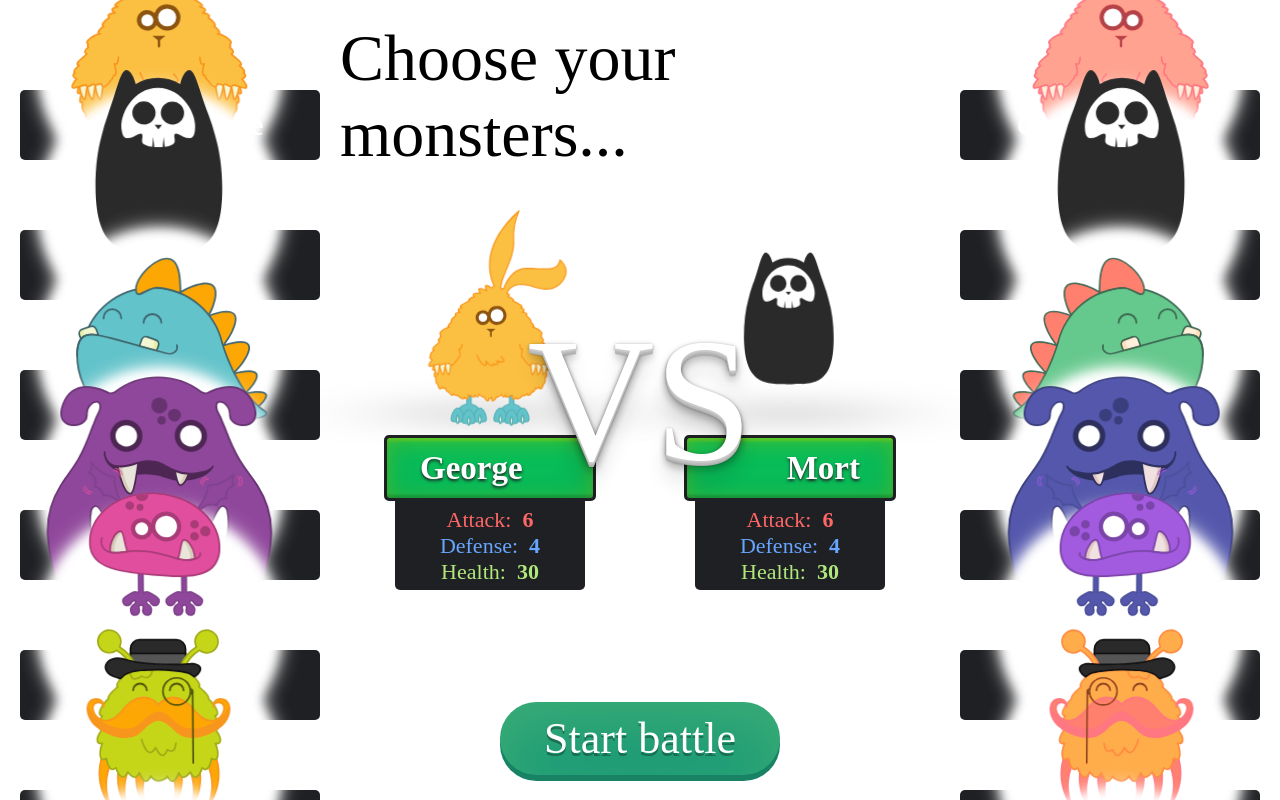
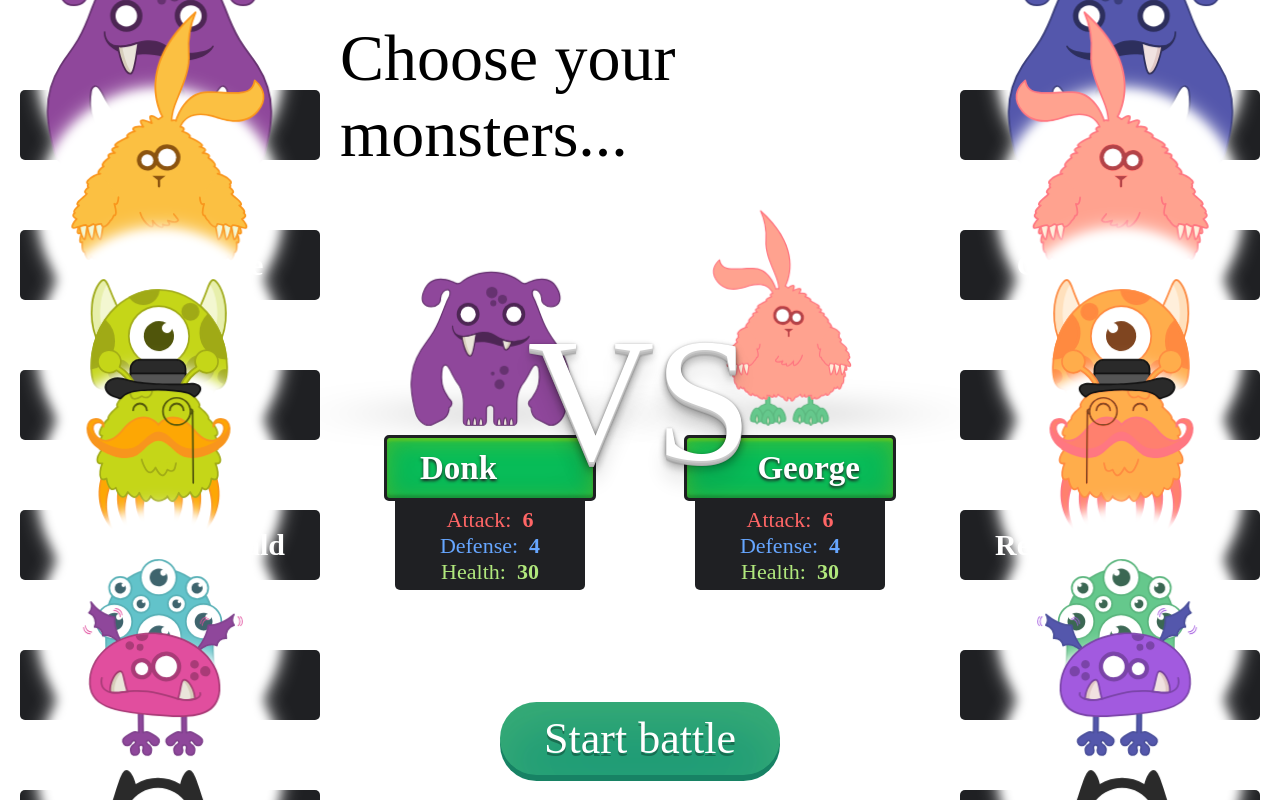
Before and after one commit to opensourcerytv/monsterbattle-react-redux-apollo, a React (Create React App) app: page / in a window 1280 px wide. Built offline with nearby package versions, Linux system fonts and the light colour scheme; a web font is replaced by a local one.

Commit message:
Update - shuffle monsters onload

```diff
--- a/src/App.js
+++ b/src/App.js
@@ -6,8 +6,15 @@ import BattleMat from './components/BattleMat'
 import './styles.css'
 
 const {max, floor, random} = Math
+const shuffle = (a) => {
+  for (let i = a.length; i; i--) {
+      let j = Math.floor(Math.random() * i);
+      [a[i - 1], a[j]] = [a[j], a[i - 1]];
+  }
+  return a;
+}
 
-const monsters = [
+const monsters = shuffle([
   {name: 'George', attack: 6, defense: 4, health: 30},
   {name: 'Mort', attack: 6, defense: 4, health: 30},
   {name: 'Steve', attack: 6, defense: 4, health: 30},
@@ -16,7 +23,7 @@ const monsters = [
   {name: 'Reginald', attack: 6, defense: 4, health: 30},
   {name: 'Simon', attack: 6, defense: 4, health: 30},
   {name: 'Snot', attack: 6, defense: 4, health: 30}
-]
+]);
 
 const findMonster = (monsterName) =>
   monsters.find(({name}) => name === monsterName)
```
Also changed, not shown: src/AppApollo.js (+10 -3 lines).
